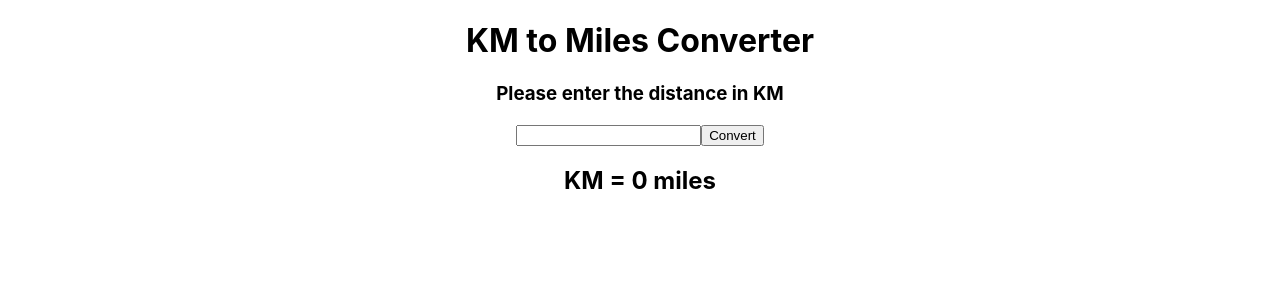
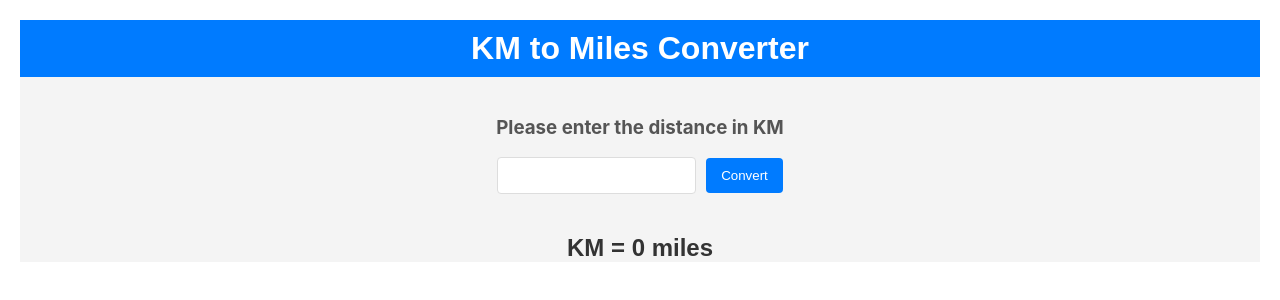
Before and after one commit to tony-26/converter-KM-to-Miles-, a React (Create React App) app: page / in a window 1280 px wide. Shown: the top 300 px of the page. Built offline with nearby package versions, Linux system fonts and the light colour scheme.

Commit message:
css added

```diff
--- a/src/App.css
+++ b/src/App.css
@@ -36,3 +36,56 @@
     transform: rotate(360deg);
   }
 }
+
+.App {
+  text-align: center;
+  font-family: 'Arial', sans-serif;
+  color: #333;
+  margin: 0;
+  padding: 0;
+  background-color: #f4f4f4;
+}
+
+header {
+  background-color: #007bff;
+  color: white;
+  padding: 10px 0;
+}
+
+h1 {
+  margin: 0;
+}
+
+body {
+  padding: 20px;
+}
+
+h3 {
+  color: #555;
+}
+
+input {
+  padding: 10px;
+  margin-right: 10px;
+  border: 1px solid #ddd;
+  border-radius: 4px;
+}
+
+button {
+  padding: 10px 15px;
+  background-color: #007bff;
+  color: white;
+  border: none;
+  border-radius: 4px;
+  cursor: pointer;
+  transition: background-color 0.3s;
+}
+
+button:hover {
+  background-color: #0056b3;
+}
+
+h2 {
+  color: #333;
+  margin-top: 20px;
+}
--- a/src/App.js
+++ b/src/App.js
@@ -32,5 +32,4 @@
     </div>
   );
 }
-
 export default App;
```
